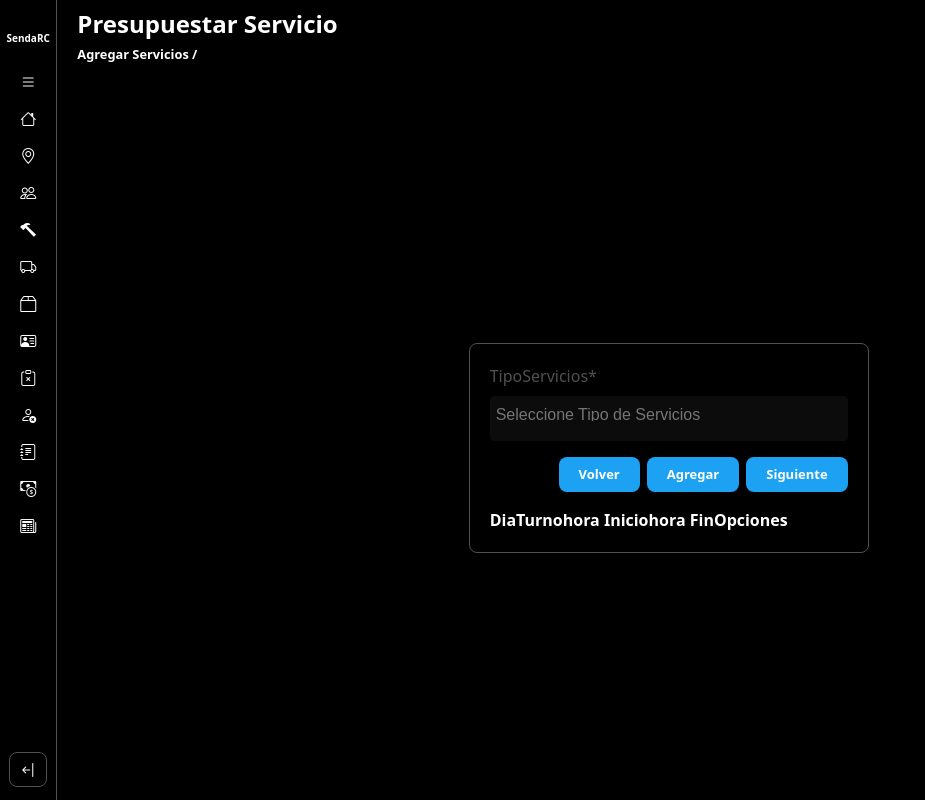
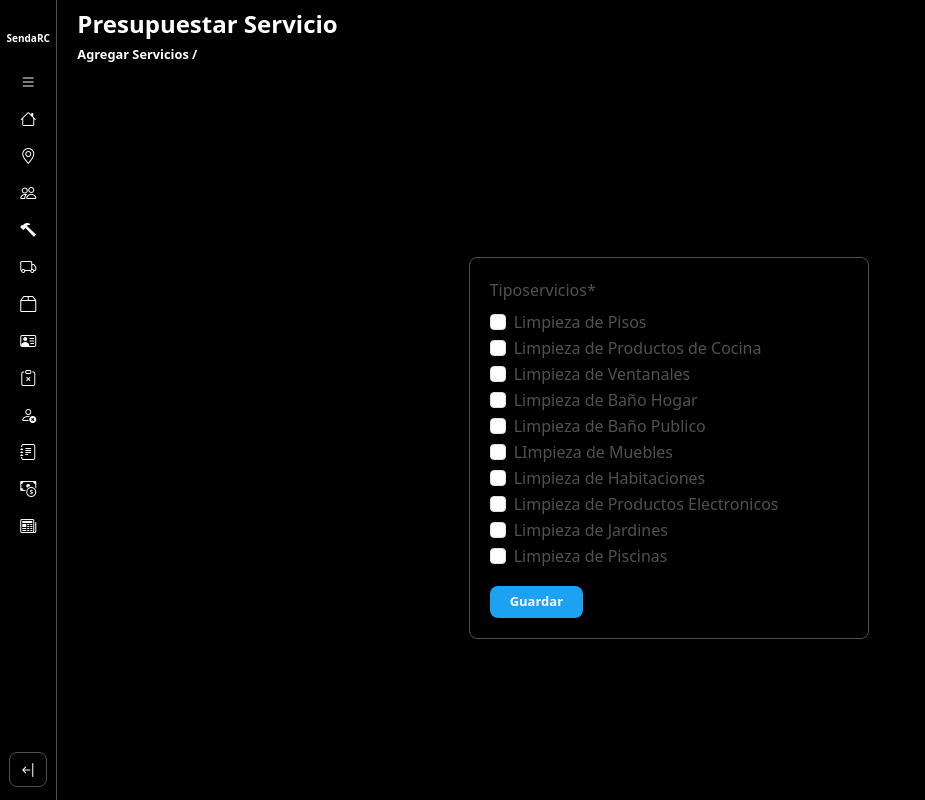
Before and after one commit to UNPSJB/SendaRC, a Django app: template servicio/templates/servicio/presupuestarServicios.html in a window 1280 px wide. Shown: the whole page, without its empty margins (0-925 px from the left). Run offline with Django 4.2, Linux system fonts and the light colour scheme; the template is opened without the code that fills it: values that come from a table or form of the project are taken from there, others are empty; data comes from the database, SQL or seed files in the repository; some libraries are stand-ins or nearby versions.

Commit message:
Agregado Tipo de Servicios en Servicio, Migraciones

```diff
--- a/servicio/forms.py
+++ b/servicio/forms.py
@@ -1,7 +1,8 @@
 from django import forms
 from crispy_forms.helper import FormHelper
-from crispy_forms.layout import Layout, Fieldset, Submit, Div, Field, HTML
+from crispy_forms.layout import Layout, Fieldset, Submit, Div, Field, HTML, ButtonHolder
 from crispy_bootstrap5.bootstrap5 import FloatingField
+from django.forms import formset_factory, modelformset_factory, ModelMultipleChoiceField, CheckboxSelectMultiple
 from core.models import *
 from .models import *
 
@@ -14,7 +15,8 @@ class FormPresupuestoCliente(forms.ModelForm):
     def __init__(self, *args, **kwargs):
         super(FormPresupuestoCliente, self).__init__(*args, **kwargs)
         self.fields['cliente'].queryset = Cliente.objects.all()
-        self.fields['cliente'].widget.choices = [(cliente.pk, cliente.cuil+' | '+cliente.nombre+' '+cliente.apellido) for cliente in Cliente.objects.all()]
+        self.fields['cliente'].widget.choices = [
+            (cliente.pk, cliente.cuil+' | '+cliente.nombre+' '+cliente.apellido) for cliente in Cliente.objects.all()]
         self.helper = FormHelper()
         self.helper.layout = Layout(
             Div(
@@ -31,45 +33,35 @@ class FormPresupuestoCliente(forms.ModelForm):
                         css_class='container-inputs'
                     ),
                     Div(
-                HTML('<a href="{% url "gestionTipoServicio" %}" class="btn-Cancelar">Volver</a>'),
-                Submit('submit', 'Siguiente', css_class='btn-Guardar'),
-                css_class='input-group mb-3 operaciones'
-            )
-
-                )
-            )
-        )
-class FormPresupuestoServicios(forms.ModelForm):
-    class Meta:
-        model = Servicio
-        fields = ['tipoServicios']
-
-    def __init__(self, *args, **kwargs):
-        super(FormPresupuestoServicios, self).__init__(*args, **kwargs)
-        self.fields['tipoServicios'].widget.choices = [(tipoServicio.pk, tipoServicio.descripcion) for tipoServicio in TipoServicio.objects.all()]
-        self.helper = FormHelper()
-        self.helper.layout = Layout(
-            Div(
-                Fieldset(
-                    Div(
-
-                    ),
-                    Div(
-                        Field('tipoServicios'),
-                        css_class='container-inputs'
-                    ),
-                    Div(
-                HTML('<a href="{% url "gestionTipoServicio" %}" class="btn-Cancelar">Volver</a>'),
-                HTML('<button class="btn-Guardar" id="agregar">Agregar</button>'),
-                Submit('submit', 'Siguiente', css_class='btn-Guardar'),
-                css_class='input-group mb-3 operaciones'
-            )
+                        HTML(
+                            '<a href="{% url "gestionTipoServicio" %}" class="btn-Cancelar">Volver</a>'),
+                        Submit('submit', 'Siguiente', css_class='btn-Guardar'),
+                        css_class='input-group mb-3 operaciones'
+                    )
 
                 )
             )
         )
 
-class FormPresupuestoFrecuencias(forms.ModelForm):
+class FormServicios(forms.ModelForm):
+    tipoServicios = forms.ModelMultipleChoiceField(queryset=TipoServicio.objects.all(), widget=CheckboxSelectMultiple)
+    class Meta:
+        model = Servicio
+        fields = ["tipoServicios"]
+
+    def __init__(self, *args, **kwargs):
+        super(FormServicios, self).__init__(*args, **kwargs)
+        self.fields['tipoServicios'].widget.choices = [
+            (TipoServicio.pk, TipoServicio.descripcion) for TipoServicio in TipoServicio.objects.all()]
+        self.helper = FormHelper()
+        self.helper.layout = Layout(
+            Field('tipoServicios'),
+            ButtonHolder(
+                Submit('submit', 'Guardar', css_class='btn-Guardar')
+            )
+        )
+
+class FormFrecuencias(forms.ModelForm):
     class Meta:
         model = Frecuencia
         fields = ['dia', 'turno']
@@ -90,11 +82,12 @@ class FormPresupuestoFrecuencias(forms.ModelForm):
                         css_class='container-inputs'
                     ),
                     Div(
-                HTML('<a href="{% url "gestionTipoServicio" %}" class="btn-Cancelar">Volver</a>'),
-                Submit('submit', 'Agregar', css_class='btn-Guardar'),
-                Submit('submit', 'Siguiente', css_class='btn-Guardar'),
-                css_class='input-group mb-3 operaciones'
-            )
+                        HTML(
+                            '<a href="{% url "gestionTipoServicio" %}" class="btn-Cancelar">Volver</a>'),
+                        Submit('submit', 'Agregar', css_class='btn-Guardar'),
+                        Submit('submit', 'Siguiente', css_class='btn-Guardar'),
+                        css_class='input-group mb-3 operaciones'
+                    )
 
                 )
             )
--- a/servicio/models.py
+++ b/servicio/models.py
@@ -50,8 +50,13 @@ class Servicio(models.Model):
     fecha_cancelada = models.DateField(auto_now=False, auto_now_add=False)
     empleado = models.ManyToManyField(Empleado)
     cliente = models.ForeignKey(Cliente, on_delete=models.DO_NOTHING)
-    tipoServicios = models.ManyToManyField(TipoServicio)
+    tipoServicios = models.ManyToManyField(TipoServicio, through='CantServicioTipoServicio')
     frecuencias = models.ManyToManyField(Frecuencia)
+
+class CantServicioTipoServicio(models.Model):
+    servicio = models.ForeignKey(Servicio, on_delete=models.DO_NOTHING)
+    tipoServicio = models.ForeignKey(TipoServicio, on_delete=models.DO_NOTHING)
+    cantidad = models.IntegerField()
 
 class HojaTrabajo(models.Model):
     fecha = models.DateField()
--- a/servicio/templates/servicio/presupuestarServicios.html
+++ b/servicio/templates/servicio/presupuestarServicios.html
@@ -10,42 +10,17 @@
 {% endblock %}
 {% block formulario %}
     <div class="container container-form">
-        {% crispy formS %}
-        <div>
-            <table class="table-dark">
-                <thead>
-                    <tr>
-                        <th>Dia</th>
-                        <th>Turno</th>
-                        <th>hora Inicio</th>
-                        <th>hora Fin</th>
-                        <th colspan="2">Opciones</th>
-                    </tr>
-                </thead>
-                <tbody>
-
-                </tbody>
-            </table>
-        </div>
+        {% crispy form %}
     </div>
 {% endblock %}
 {% block extrajs %}
 <script>
     $("#id_tipoServicios").select2({
-        allowClear: true,
+        multiple: false,
         placeholder: "Seleccione Tipo de Servicios",
     })
+</script>
 
-    // Maneja el clic en el botón "Agregar"
-    $("#agregar").click(function() {
-        // Obtiene los elementos seleccionados
-        var elementosSeleccionados = $("#id_tipoServicios").val()
-
-
-
-    })
-
-</script>
 <script>
     var select = document.getElementById('{{ formF.turno.id_for_label }}') // Accede al campo select
     var textoHora = document.getElementById('textoHora') // Accede al elemento donde mostrar la selección
```
Also changed, not shown: SendaRC/templates/home.html (+1 -1 lines), servicio/views.py (+8 -9 lines), core/migrations/0010_alter_cliente_tipo_alter_cliente_tipopersona_and_more.py (added), db.sqlite3, servicio/migrations/0004_remove_frecuencia_servicio_servicio_frecuencias_and_more.py (added).
